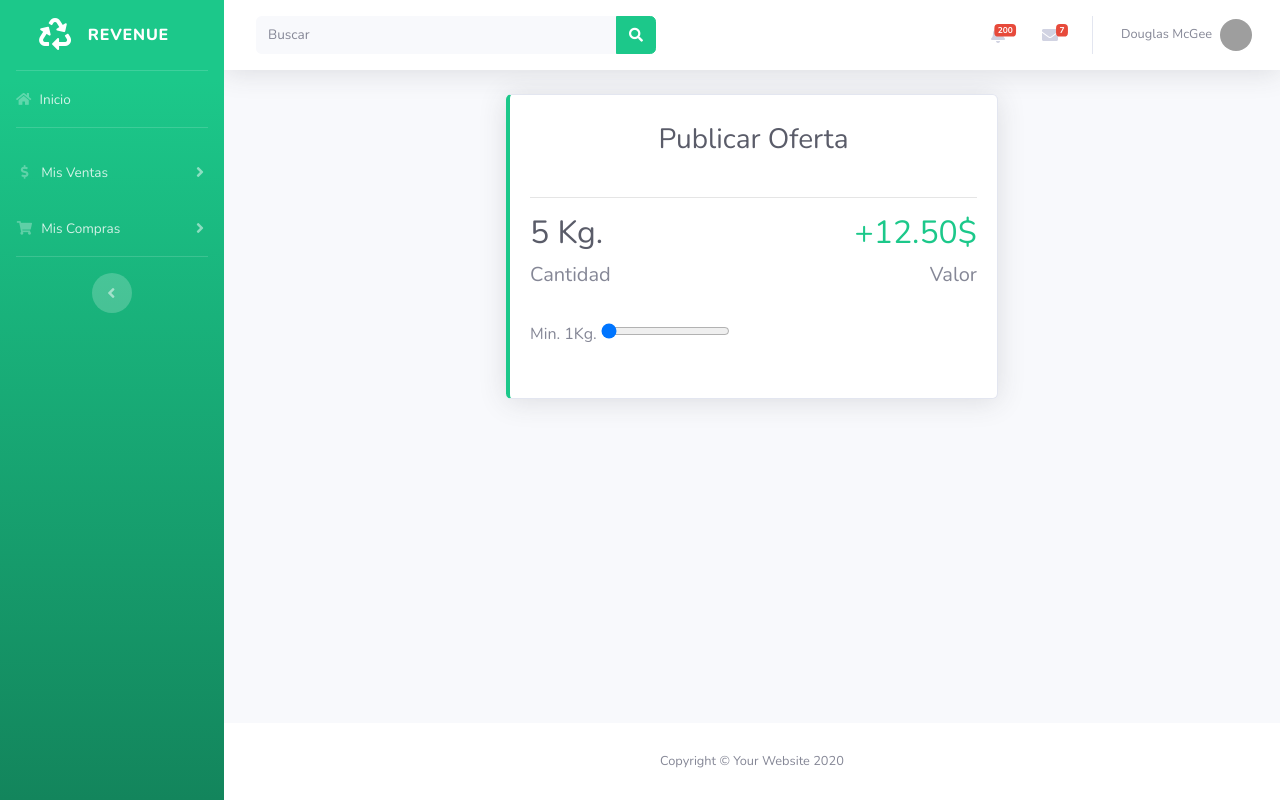
After one commit to qubit26/Revenue, a Django app: page /publish_offer/ in a window 1280 px wide. The commit adds this page. Run offline with Django 4.2, Linux system fonts and the light colour scheme; some libraries are stand-ins or nearby versions; grey boxes are pictures that could not be loaded.

Commit message:
Avanzando con el formulario de ofertas del modulo de ventas

```diff
--- a/management/templates/includes/sidebar.html
+++ b/management/templates/includes/sidebar.html
@@ -31,6 +31,7 @@
         </a>
         <div id="collapseTwo" class="collapse" aria-labelledby="headingTwo" data-parent="#accordionSidebar">
             <div class="bg-white py-2 collapse-inner rounded">
+                <a class="collapse-item" href="{% url 'publish_offer' %}">Publicar oferta</a>
                 <a class="collapse-item" href="#">Artículos en oferta</a>
                 <a class="collapse-item" href="#">Historial de ventas</a>
             </div>
--- a/management/templates/layouts/main.html
+++ b/management/templates/layouts/main.html
@@ -20,6 +20,9 @@
 
     <!-- Custom styles for this template-->
     <link href="{% static 'css/sb-admin-2.min.css' %}" rel="stylesheet">
+
+    <!-- Custom styles for this page -->
+    <link href="{% static 'vendor/datatables/dataTables.bootstrap4.min.css' %}" rel="stylesheet">
 
 </head>
 
@@ -86,6 +89,13 @@
     <!-- Custom scripts for all pages-->
     <script src="{% static 'js/sb-admin-2.min.js' %}"></script>
 
+    <!-- Page level plugins -->
+    <script src="{% static 'vendor/datatables/jquery.dataTables.min.js' %}"></script>
+    <script src="{% static 'vendor/datatables/dataTables.bootstrap4.min.js' %}"></script>
+
+    <!-- Page level custom scripts -->
+    <script src="{% static 'js/demo/datatables-demo.js' %}"></script>
+
 </body>
 
 </html>
--- /dev/null
+++ b/management/templates/publicar_oferta.html
@@ -0,0 +1,51 @@
+{% extends 'layouts/main.html' %}
+
+{% block title %}Publicar oferta | Revenue{% endblock %}
+
+{% block content %}
+ <!-- Main Content -->
+ <div id="content">
+
+    {% include 'includes/topbar.html' %}
+
+    <!-- Begin Page Content -->
+    <div class="container-fluid">
+        <div class="row d-flex justify-content-center">
+            <div class="col-xl-6">
+                <div class="card border-left-success shadow h-100 py-2">
+                    <div class="card-body">
+                        <div class="row no-gutters align-items-center justify-content-center">
+                            <div class="col-auto">
+                                <h1 class="h3 mb-4 text-gray-800 text-center">Publicar Oferta</h1>
+                            </div>
+                        </div>
+                        <hr>
+                        <form id="formOferta" method="POST">
+                            {% csrf_token %}
+                            <div class="mb-3">
+                                <div class="row d-flex justify-content-between">
+                                    <div class="col-xl-4">
+                                        <p class="h2 mb-2 text-dark" id="cantKilosDisplay">5 Kg.</p>
+                                        <p class="lead">Cantidad</p>
+                                    </div>
+                                    <div class="col-xl-4">
+                                        <p class="h2 mb-2 text-success text-right" id="cantValorDisplay">+12.50$</p>
+                                        <p class="lead text-right">Valor</p>
+                                    </div>
+                                </div>
+                            </div>
+                            <div class="mb-3">
+                                <label for="cantKilos" class="form-label">Min. 1Kg.</label>
+                                <input type="range" class="form-range" id="cantKilos" name="cantKilos" min="1" max="100" steps="1" value="1">
+                            </div>
+                        </form>
+                    </div>
+                </div>
+            </div>
+        </div>
+    </div>
+    <!-- /.container-fluid -->
+
+</div>
+<!-- End of Main Content -->
+{% endblock %}
--- a/management/urls.py
+++ b/management/urls.py
@@ -3,5 +3,6 @@ from . import views
 
 urlpatterns = [
     path('', views.home, name='home'),
-    path('search/', views.busqueda, name='search')
+    path('search/', views.busqueda, name='search'),
+    path('publish_offer/', views.publish_offer, name='publish_offer')
 ]
--- a/management/views.py
+++ b/management/views.py
@@ -7,3 +7,6 @@ def home(request):
 def busqueda(request):
     if request.method == 'GET':
         return render(request, 'busqueda.html')
+
+def publish_offer(request):
+    return render(request, 'publicar_oferta.html')
```
Also changed, not shown: management/templates/layouts/login.html (deleted), management/templates/layouts/register.html (deleted).
